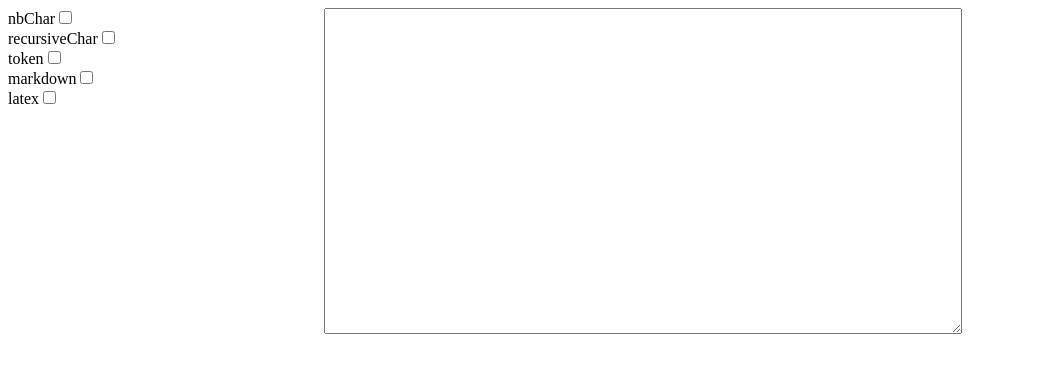
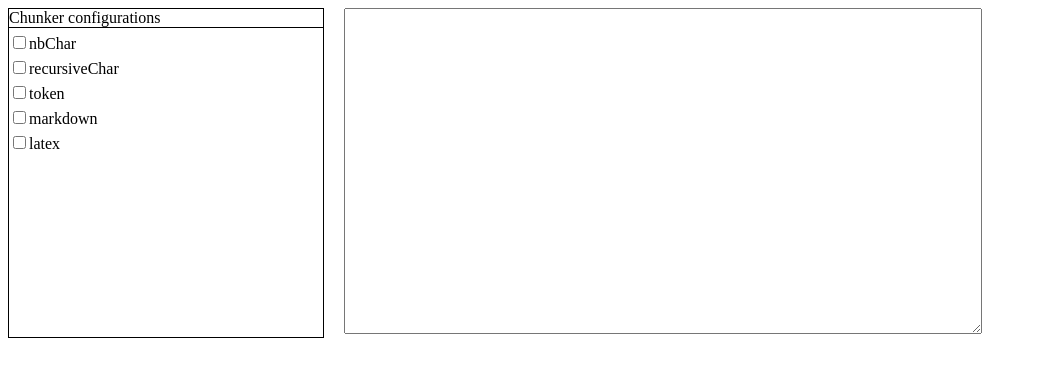
Before and after one commit to CookieGigi/ChunkComparer, a React app: page / in a window 1280 px wide. Shown: the top 372 px of the page, without its empty margins (0-1037 px from the left). Built offline with nearby package versions, Linux system fonts and the light colour scheme; the HTML template or start-up script is replaced by a standard one.

Commit message:
style(ChunkerSelector) : apply new style

```diff
--- a/src/App.css
+++ b/src/App.css
@@ -9,6 +9,7 @@
 	display: flex;
 	flex-direction: row;
 	width: 100%;
+	gap: 20px;
 }
 
 .visualizerContainer {
--- /dev/null
+++ b/src/components/ChunkerSelector.css
@@ -0,0 +1,18 @@
+.container {
+	display: flex;
+	flex-direction: column;
+	gap: 5px;
+	border: 1px black solid;
+	height: 100%;
+}
+
+.header {
+	border-bottom: 1px black solid;
+}
+
+.body {
+	display: flex;
+	flex-direction: column;
+	gap: 5px;
+	overflow: scroll;
+}
--- a/src/components/ChunkerSelector.tsx
+++ b/src/components/ChunkerSelector.tsx
@@ -1,5 +1,6 @@
 import { useEffect, useState } from "react";
 import { type ChunkerConfig, configs } from "../provider/providerConfig";
+import "./ChunkerSelector.css";
 
 export default function ChunkerSelector({
 	setChunkerConfigs,
@@ -34,18 +35,22 @@ export default function ChunkerSelector({
 	}, [configsCheck, setChunkerConfigs]);
 
 	return (
-		<div>
+		<div className="container">
+			<div className="header">Chunker configurations</div>
+			<div className="body">
 				{configsCheck.map((config) => (
-				<div key={config.id}>
-					<label htmlFor={config.id}>{config.id}</label>
+					<div key={config.id} className="checkboxContainer">
 						<input
 							id={config.id}
 							type="checkbox"
 							checked={config.checked}
 							onChange={() => handleChange(config.id)}
+							className="checkbox"
 						/>
+						<label htmlFor={config.id}>{config.id}</label>
 					</div>
 				))}
 			</div>
+		</div>
 	);
 }
```
Lines whose indentation alone changed are shown as unchanged.
